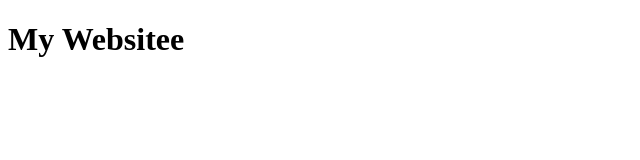
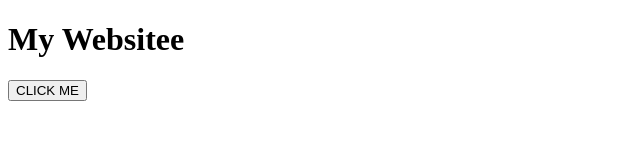
Before and after one commit to brianguo41988/express_crash_course, a website: page index.html in a window 1280 px wide. Shown: the whole page, without its empty margins (0-640 px from the left). Drawn offline with Linux system fonts and the light colour scheme.

Commit message:
added axios

```diff
--- /dev/null
+++ b/buttonclick.js
@@ -0,0 +1,9 @@
+async function signUpFn(){
+    const result = await axios({
+        method: 'post',
+        url: 'https://express41988.herokuapp.com/button',
+        withCredentials: true,
+        data: {
+          "message": 'button clicked'
+        },
+      })};
--- a/index.html
+++ b/index.html
@@ -9,7 +9,8 @@
 
     <body>
         <h1> My Websitee </h1>
-        <!-- <script src="index.js"></script> -->
+        <button onClick = 'signUpFn()'>CLICK ME</button>
+        <script src="buttonclick.js"></script>
 
     </body>
 </html>
--- a/index.js
+++ b/index.js
@@ -1,4 +1,3 @@
-console.log("hi");
 const express = require('express');
 const path = require('path');
 const app = express();
--- a/package.json
+++ b/package.json
@@ -9,6 +9,7 @@
   "author": "",
   "license": "ISC",
   "dependencies": {
+    "axios": "^0.21.1",
     "browser-sync": "^2.27.3",
     "express": "^4.17.1"
   }
```
